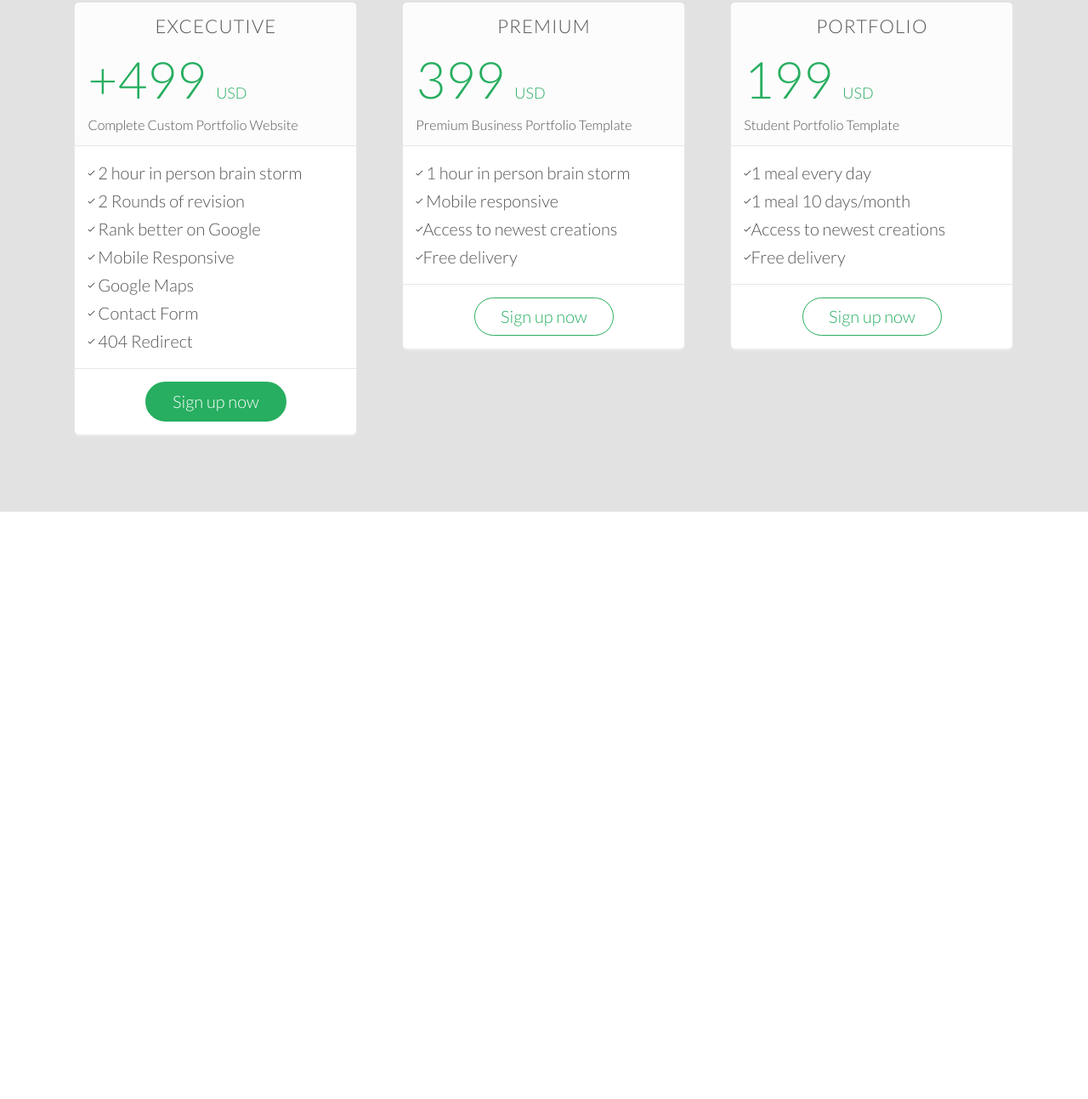
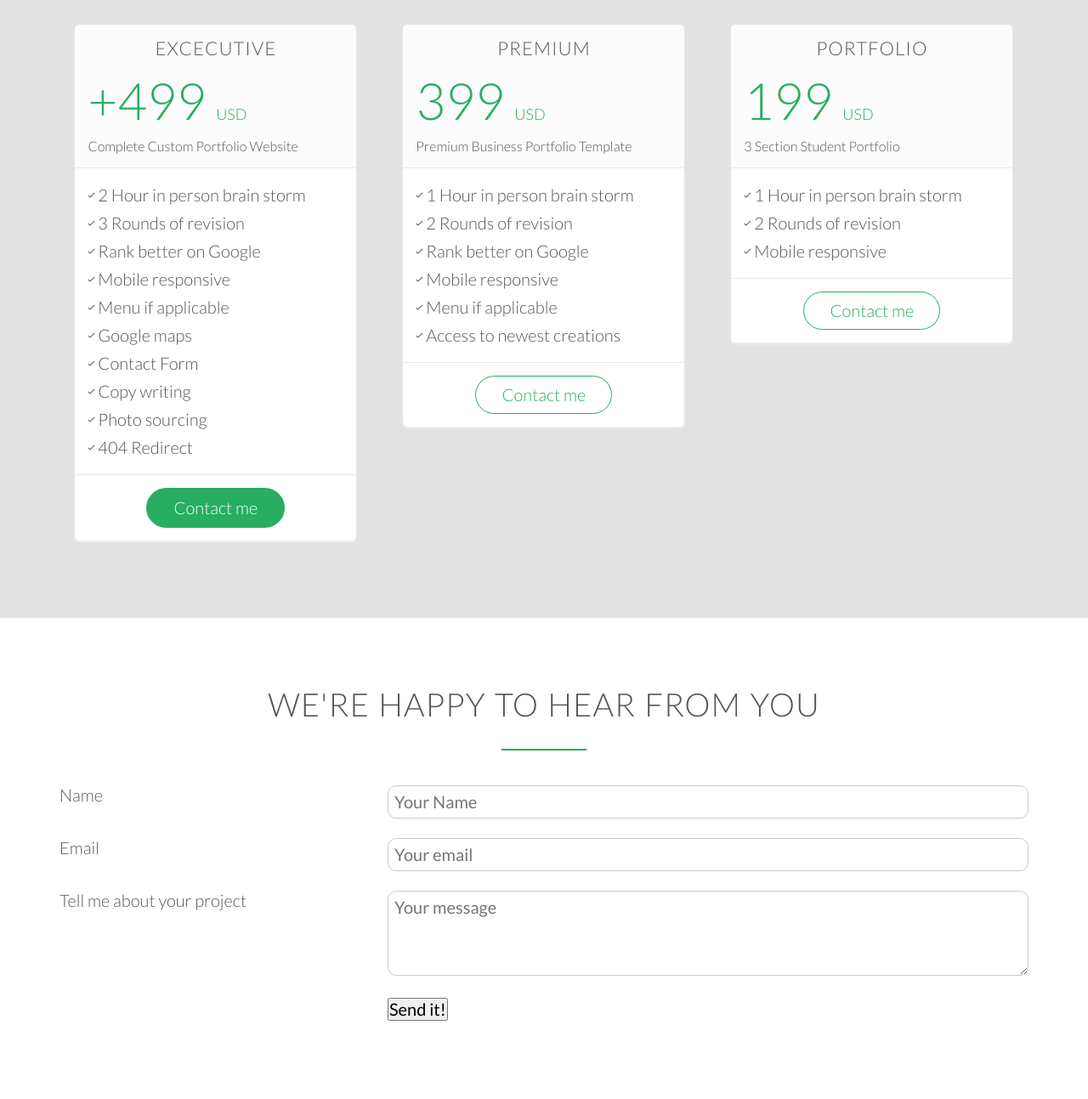
Before and after one commit to Robbie08/portfolio_robert, a plain HTML site: page index.html in a window 1280 px wide. Shown: the part 3496-4789 px from the top of the page at 85% size. Before the commit the page ends 4098 px from the top, so only its background shows below. Drawn offline with Linux system fonts and the light colour scheme; files whose address does not match are found by name.

Commit message:
Finished form section | using formspree.io

```diff
--- a/index.html
+++ b/index.html
@@ -158,7 +158,7 @@
         </section>
 
         <section class="section-pricing">
-            <div class="row pricing">
+            <div class="row pricing-header">
                 <h2>San Diego Website Designers Pricing</h2>
                 <p class="long-copy">
                     Having trouble deciding what package to pick? Not a problem, contact me at (619) 419-6610 so that I may asssist you on selecting the package that better suits your business goals.
@@ -170,25 +170,28 @@
                             <div>
                                 <h3>Excecutive</h3>
                                 <p class="plan-price">+499 <span>USD</span></p>
-                                <p class="plan-price-meal">Complete Custom Portfolio Website</p>
+                                <p class="plan-price-meal">Complete Custom Portfolio  Website</p>
 
                             </div>
 
                             <div>
                                 <ul>
-                                   <li><i class="ion-ios-checkmark-empty icon-small"></i> 2 hour in person brain storm  </li>
-                                    <li><i class="ion-ios-checkmark-empty icon-small"></i> 2 Rounds of revision</li>
+                                   <li><i class="ion-ios-checkmark-empty icon-small"></i> 2 Hour in person brain storm  </li>
+                                    <li><i class="ion-ios-checkmark-empty icon-small"></i> 3 Rounds of revision</li>
                                    <li><i class="ion-ios-checkmark-empty icon-small"></i> Rank better on Google</li>
-                                    <li><i class="ion-ios-checkmark-empty icon-small"></i> Mobile Responsive</li>
-                                   <li><i class="ion-ios-checkmark-empty icon-small"></i> Google Maps</li>
+                                    <li><i class="ion-ios-checkmark-empty icon-small"></i> Mobile responsive</li>
+                                    <li><i class="ion-ios-checkmark-empty icon-small"></i> Menu if applicable</li>
+                                   <li><i class="ion-ios-checkmark-empty icon-small"></i> Google maps</li>
                                    <li><i class="ion-ios-checkmark-empty icon-small"></i> Contact Form</li>
+                                   <li><i class="ion-ios-checkmark-empty icon-small"></i> Copy writing</li>
+                                   <li><i class="ion-ios-checkmark-empty icon-small"></i> Photo sourcing</li>
                                    <li><i class="ion-ios-checkmark-empty icon-small"></i> 404 Redirect</li>
 
 
                                 </ul>
                             </div>
                             <div>
-                                <a href="#" class="btn btn-full">Sign up now</a>
+                                <a href="#" class="btn btn-full">Contact me</a>
                             </div>
                         </div>
 
@@ -205,14 +208,16 @@
 
                         <div>
                             <ul>
-                               <li><i class="ion-ios-checkmark-empty icon-small"></i> 1 hour in person brain storm</li>
-                               <li><i class="ion-ios-checkmark-empty icon-small"></i> Mobile responsive</li>
-                               <li><i class="ion-ios-checkmark-empty icon-small"></i>Access to newest creations</li>
-                               <li><i class="ion-ios-checkmark-empty icon-small"></i>Free delivery</li>
+                               <li><i class="ion-ios-checkmark-empty icon-small"></i> 1 Hour in person brain storm  </li>
+                                <li><i class="ion-ios-checkmark-empty icon-small"></i> 2 Rounds of revision</li>
+                               <li><i class="ion-ios-checkmark-empty icon-small"></i> Rank better on Google</li>
+                                <li><i class="ion-ios-checkmark-empty icon-small"></i> Mobile responsive</li>
+                                <li><i class="ion-ios-checkmark-empty icon-small"></i> Menu if applicable</li>
+                                <li><i class="ion-ios-checkmark-empty icon-small"></i> Access to newest creations</li>
                             </ul>
                         </div>
                         <div>
-                            <a href="#" class="btn btn-ghost">Sign up now</a>
+                            <a href="#" class="btn btn-ghost">Contact me</a>
                         </div>
                     </div>
                 </div>
@@ -222,23 +227,78 @@
                         <div>
                             <h3>Portfolio</h3>
                             <p class="plan-price">199 <span>USD</span></p>
-                            <p class="plan-price-meal">Student Portfolio Template</p>
+                            <p class="plan-price-meal">3 Section Student Portfolio</p>
 
                         </div>
 
                         <div>
                             <ul>
-                               <li><i class="ion-ios-checkmark-empty icon-small"></i>1 meal every day</li>
-                               <li><i class="ion-ios-checkmark-empty icon-small"></i>1 meal 10 days/month</li>
-                               <li><i class="ion-ios-checkmark-empty icon-small"></i>Access to newest creations</li>
-                               <li><i class="ion-ios-checkmark-empty icon-small"></i>Free delivery</li>
+                               <li><i class="ion-ios-checkmark-empty icon-small"></i> 1 Hour in person brain storm</li>
+                               <li><i class="ion-ios-checkmark-empty icon-small"></i> 2 Rounds of revision</li>
+                               <li><i class="ion-ios-checkmark-empty icon-small"></i> Mobile responsive</li>
                             </ul>
                         </div>
                         <div>
-                            <a href="#" class="btn btn-ghost">Sign up now</a>
+                            <a href="#" class="btn btn-ghost">Contact me</a>
                         </div>
                     </div>
                 </div>
+
+            </div>
+
+        </section>
+
+        <section class="section-form">
+            <div class="row">
+                <h2>We're happy to hear from you</h2>
+            </div>
+
+            <div class="row">
+                <form action="https://formspree.io/ortiz.roberto08@outlook.com"
+      method="POST"class="contact-form">
+                    <div class="row">
+                        <div class="col span-1-of-3">
+                            <label for="name">Name</label>
+                        </div>
+
+                        <div class="col span-2-of-3">
+                            <input type="text" name="name" id="name" placeholder="Your Name" required>
+                        </div>
+                    </div>
+
+                    <div class="row">
+                        <div class="col span-1-of-3">
+                            <label for="email">Email</label>
+                        </div>
+
+                        <div class="col span-2-of-3">
+                            <input type="email" name="_replyto" id="email" placeholder="Your email" required>
+                        </div>
+                    </div>
+
+                    <div class="row">
+                        <div class="col span-1-of-3">
+                            <label >Tell me about your project</label>
+                        </div>
+
+                        <div class="col span-2-of-3">
+                            <textarea name="message" placeholder="Your message"></textarea>
+                        </div>
+                    </div>
+
+
+                    <div class="row">
+                        <div class="col span-1-of-3">
+                            <label >&nbsp;</label>
+                        </div>
+
+                        <div class="col span-2-of-3">
+                            <input type="submit" value="Send it!">
+                        </div>
+                    </div>
+
+
+                </form>
 
             </div>
 
--- a/resources/css/style.css
+++ b/resources/css/style.css
@@ -296,6 +296,10 @@ header {
 .section-pricing {
     background-color:#e2e2e2;
 }
+
+.pricing-header {
+    margin-bottom: 2%;
+}
 .plan-box {
     background-color: #fff;
     border-radius: 5px;
@@ -345,3 +349,35 @@ header {
 .plan-box ul li{
     padding:5px 0;
 }
+
+/*------------------------------------------------- */
+/* FORM */
+/*--------------------------------------------------*/
+contact-form {
+    width: 60%;
+    margin: 0 auto;
+
+}
+
+input[type=text],
+input[type=email],
+select,
+textarea {
+    width: 100%;
+    padding: 7px;
+    border-radius: 10px;
+    border:1px solid #ccc;
+}
+
+textarea {
+    height:100px;
+
+}
+
+input[type=checkbox] {
+    margin:10px 5px 10px 0;
+}
+
+*:focus {
+    outline: none;
+}
```
